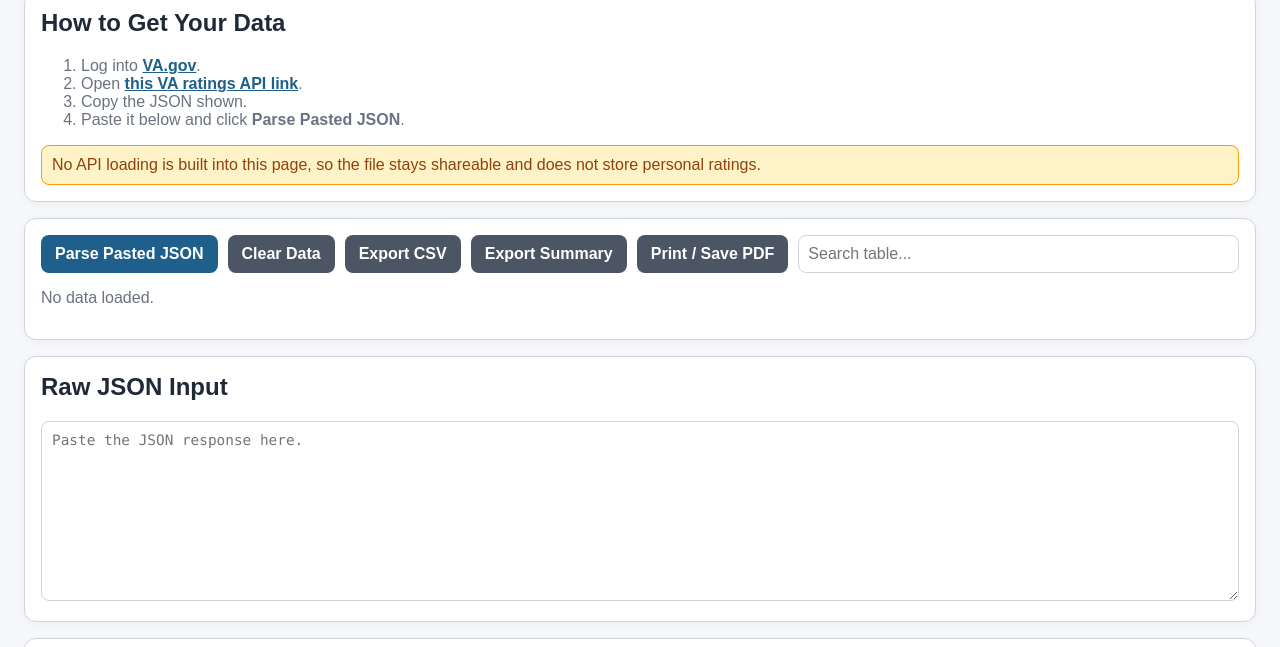
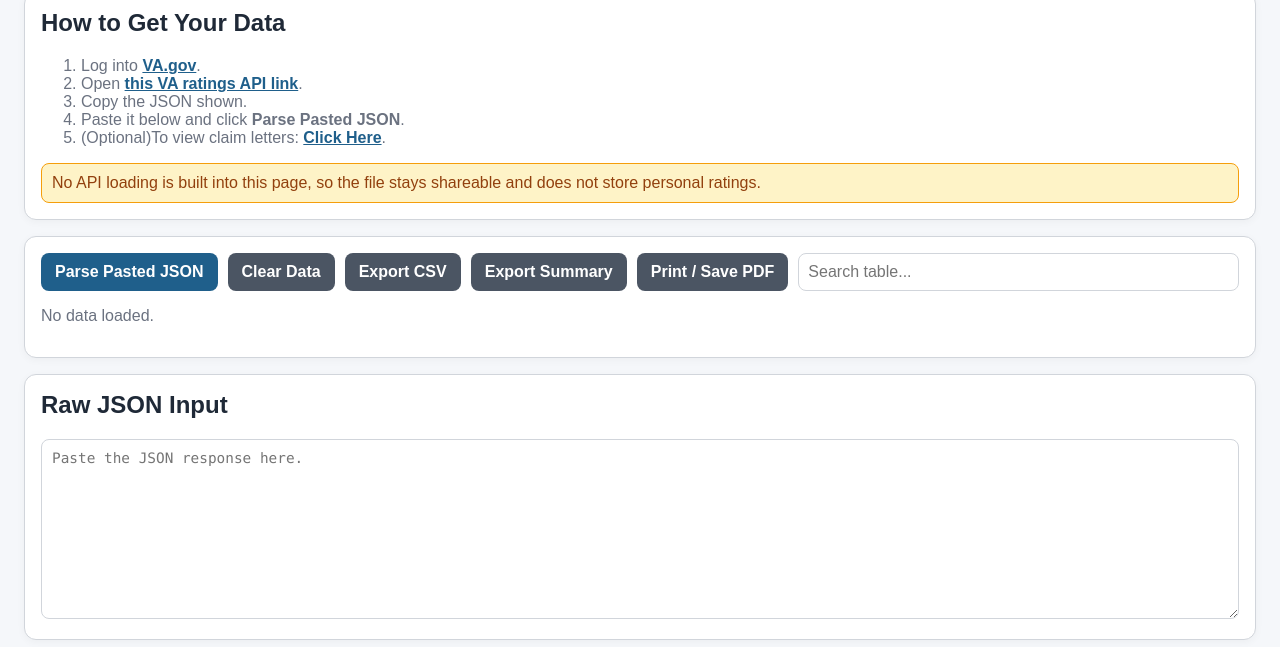
Before and after one commit to Justin-Marlow/VA_Rating_Viewer, a plain HTML site: page index.html in a window 1280 px wide. Shown: the part 124-771 px from the top of the page. Drawn offline with Linux system fonts and the light colour scheme.

Commit message:
Add files via upload

```diff
--- a/index.html
+++ b/index.html
@@ -84,6 +84,7 @@
       <li>Open <a href="https://api.va.gov/v0/rated_disabilities" target="_blank" rel="noopener noreferrer">this VA ratings API link</a>.</li>
       <li>Copy the JSON shown.</li>
       <li>Paste it below and click <b>Parse Pasted JSON</b>.</li>
+	  <li>(Optional)To view claim letters: <a href="https://www.va.gov/track-claims/your-claim-letters" target="_blank" rel="noopener noreferrer"> Click Here</a>.</li>
     </ol>
     <div class="warning">No API loading is built into this page, so the file stays shareable and does not store personal ratings.</div>
   </section>
```
